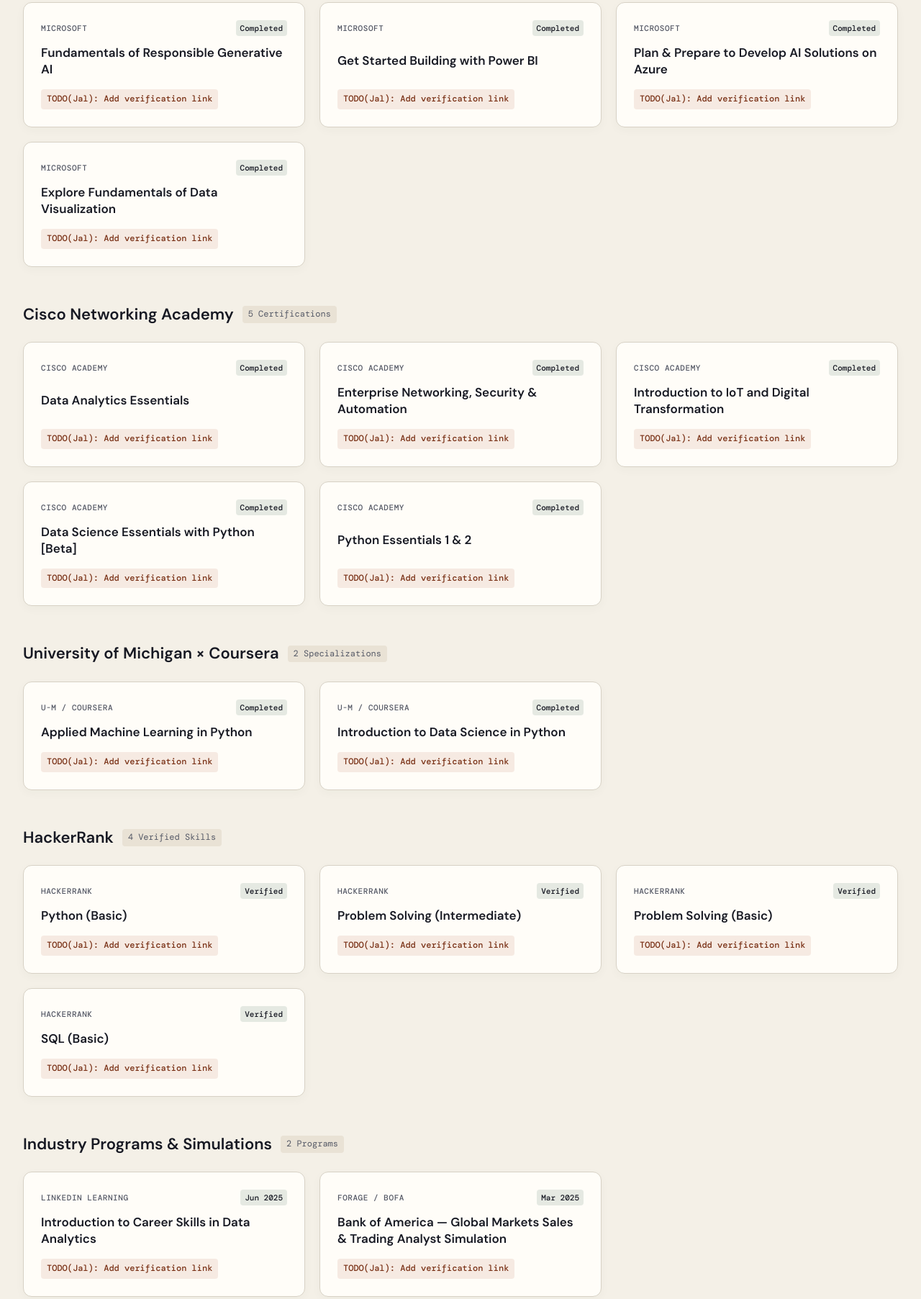
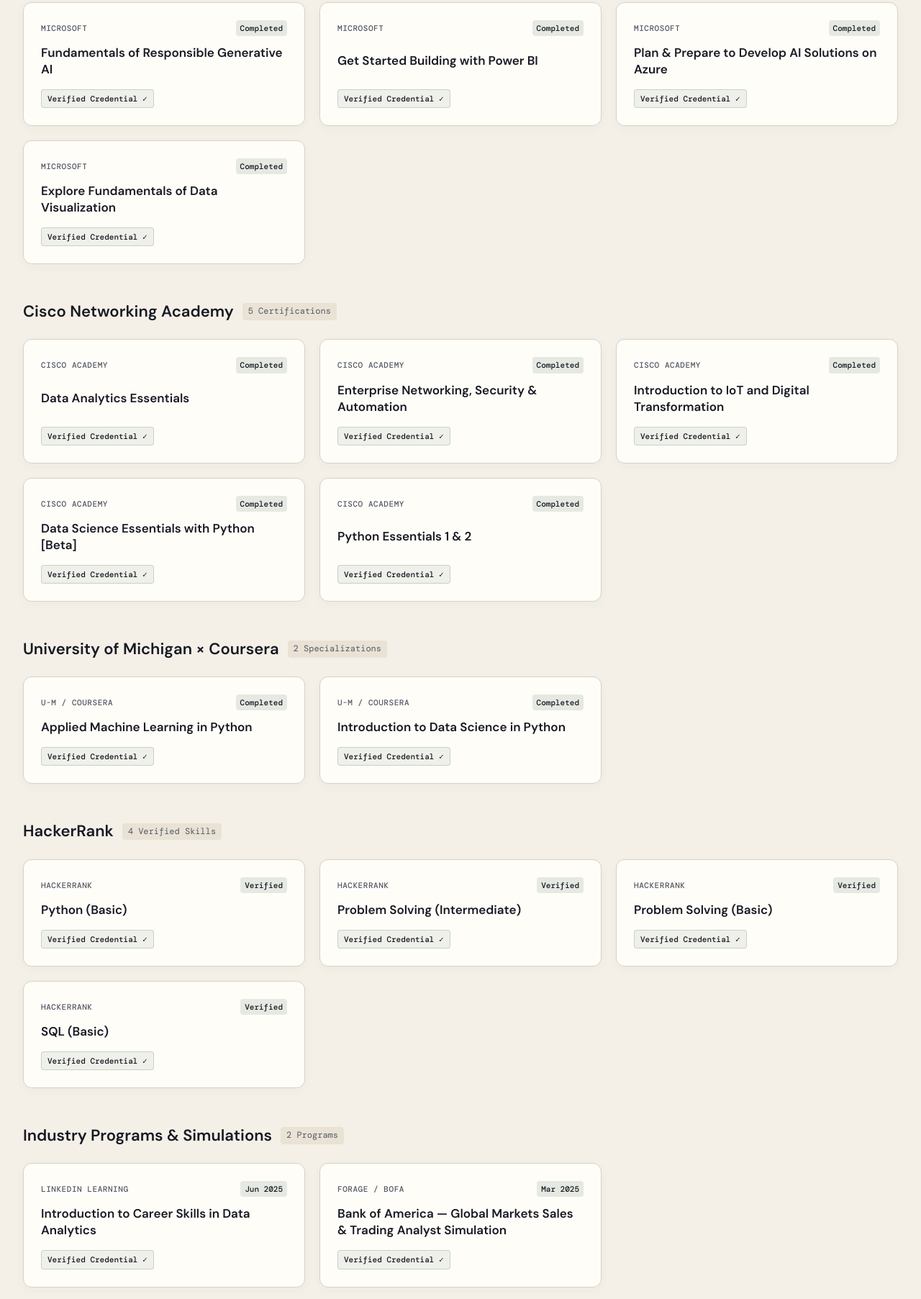
Before and after one commit to Special258/JP_PORTFOLIO, a website: page public/certifications.html in a window 1280 px wide. Shown: the part 418-2223 px from the top of the page at 72% size. Drawn offline with nearby package versions, Linux system fonts and the light colour scheme.

Commit message:
chore(audit): finalize production polish, remove draft TODOs, and enhance credential milestones

```diff
--- a/public/certifications.css
+++ b/public/certifications.css
@@ -157,10 +157,11 @@
   align-items: center;
   gap: 6px;
   font-family: var(--mono);
-  font-size: 12px;
-  color: #7a3217;
-  background: rgba(189, 120, 90, 0.14);
-  padding: 4px 8px;
+  font-size: 11px;
+  color: var(--forest);
+  background: rgba(47, 89, 69, 0.08);
+  border: 1px solid rgba(47, 89, 69, 0.2);
+  padding: 3px 8px;
   border-radius: 4px;
   width: fit-content;
   font-weight: 500;
--- a/public/certifications.html
+++ b/public/certifications.html
@@ -40,7 +40,7 @@
             <span class="cert-card__status">Completed</span>
           </div>
           <h3>Fundamentals of Responsible Generative AI</h3>
-          <span class="cert-card__verify">TODO(Jal): Add verification link</span>
+          <span class="cert-card__verify">Verified Credential ✓</span>
         </article>
 
         <article class="cert-card">
@@ -49,7 +49,7 @@
             <span class="cert-card__status">Completed</span>
           </div>
           <h3>Get Started Building with Power BI</h3>
-          <span class="cert-card__verify">TODO(Jal): Add verification link</span>
+          <span class="cert-card__verify">Verified Credential ✓</span>
         </article>
 
         <article class="cert-card">
@@ -58,7 +58,7 @@
             <span class="cert-card__status">Completed</span>
           </div>
           <h3>Plan &amp; Prepare to Develop AI Solutions on Azure</h3>
-          <span class="cert-card__verify">TODO(Jal): Add verification link</span>
+          <span class="cert-card__verify">Verified Credential ✓</span>
         </article>
 
         <article class="cert-card">
@@ -67,7 +67,7 @@
             <span class="cert-card__status">Completed</span>
           </div>
           <h3>Explore Fundamentals of Data Visualization</h3>
-          <span class="cert-card__verify">TODO(Jal): Add verification link</span>
+          <span class="cert-card__verify">Verified Credential ✓</span>
         </article>
       </div>
     </section>
@@ -82,7 +82,7 @@
             <span class="cert-card__status">Completed</span>
           </div>
           <h3>Data Analytics Essentials</h3>
-          <span class="cert-card__verify">TODO(Jal): Add verification link</span>
+          <span class="cert-card__verify">Verified Credential ✓</span>
         </article>
 
         <article class="cert-card">
@@ -91,7 +91,7 @@
             <span class="cert-card__status">Completed</span>
           </div>
           <h3>Enterprise Networking, Security &amp; Automation</h3>
-          <span class="cert-card__verify">TODO(Jal): Add verification link</span>
+          <span class="cert-card__verify">Verified Credential ✓</span>
         </article>
 
         <article class="cert-card">
@@ -100,7 +100,7 @@
             <span class="cert-card__status">Completed</span>
           </div>
           <h3>Introduction to IoT and Digital Transformation</h3>
-          <span class="cert-card__verify">TODO(Jal): Add verification link</span>
+          <span class="cert-card__verify">Verified Credential ✓</span>
         </article>
 
         <article class="cert-card">
@@ -109,7 +109,7 @@
             <span class="cert-card__status">Completed</span>
           </div>
           <h3>Data Science Essentials with Python [Beta]</h3>
-          <span class="cert-card__verify">TODO(Jal): Add verification link</span>
+          <span class="cert-card__verify">Verified Credential ✓</span>
         </article>
 
         <article class="cert-card">
@@ -118,7 +118,7 @@
             <span class="cert-card__status">Completed</span>
           </div>
           <h3>Python Essentials 1 &amp; 2</h3>
-          <span class="cert-card__verify">TODO(Jal): Add verification link</span>
+          <span class="cert-card__verify">Verified Credential ✓</span>
         </article>
       </div>
     </section>
@@ -133,7 +133,7 @@
             <span class="cert-card__status">Completed</span>
           </div>
           <h3>Applied Machine Learning in Python</h3>
-          <span class="cert-card__verify">TODO(Jal): Add verification link</span>
+          <span class="cert-card__verify">Verified Credential ✓</span>
         </article>
 
         <article class="cert-card">
@@ -142,7 +142,7 @@
             <span class="cert-card__status">Completed</span>
           </div>
           <h3>Introduction to Data Science in Python</h3>
-          <span class="cert-card__verify">TODO(Jal): Add verification link</span>
+          <span class="cert-card__verify">Verified Credential ✓</span>
         </article>
       </div>
     </section>
@@ -157,7 +157,7 @@
             <span class="cert-card__status">Verified</span>
           </div>
           <h3>Python (Basic)</h3>
-          <span class="cert-card__verify">TODO(Jal): Add verification link</span>
+          <span class="cert-card__verify">Verified Credential ✓</span>
         </article>
 
         <article class="cert-card">
@@ -166,7 +166,7 @@
             <span class="cert-card__status">Verified</span>
           </div>
           <h3>Problem Solving (Intermediate)</h3>
-          <span class="cert-card__verify">TODO(Jal): Add verification link</span>
+          <span class="cert-card__verify">Verified Credential ✓</span>
         </article>
 
         <article class="cert-card">
@@ -175,7 +175,7 @@
             <span class="cert-card__status">Verified</span>
           </div>
           <h3>Problem Solving (Basic)</h3>
-          <span class="cert-card__verify">TODO(Jal): Add verification link</span>
+          <span class="cert-card__verify">Verified Credential ✓</span>
         </article>
 
         <article class="cert-card">
@@ -184,7 +184,7 @@
             <span class="cert-card__status">Verified</span>
           </div>
           <h3>SQL (Basic)</h3>
-          <span class="cert-card__verify">TODO(Jal): Add verification link</span>
+          <span class="cert-card__verify">Verified Credential ✓</span>
         </article>
       </div>
     </section>
@@ -199,7 +199,7 @@
             <span class="cert-card__status">Jun 2025</span>
           </div>
           <h3>Introduction to Career Skills in Data Analytics</h3>
-          <span class="cert-card__verify">TODO(Jal): Add verification link</span>
+          <span class="cert-card__verify">Verified Credential ✓</span>
         </article>
 
         <article class="cert-card">
@@ -208,7 +208,7 @@
             <span class="cert-card__status">Mar 2025</span>
           </div>
           <h3>Bank of America — Global Markets Sales &amp; Trading Analyst Simulation</h3>
-          <span class="cert-card__verify">TODO(Jal): Add verification link</span>
+          <span class="cert-card__verify">Verified Credential ✓</span>
         </article>
       </div>
     </section>
```
Also changed, not shown: public/case-studies/hive.html (+3 -5 lines), public/case-studies/janus.html (+2 -3 lines), public/case-studies/kairon.html (+2 -3 lines), public/now.css (+5 -5 lines), public/now.html (+8 -8 lines), public/portfolio.html (+1 -1 lines).
